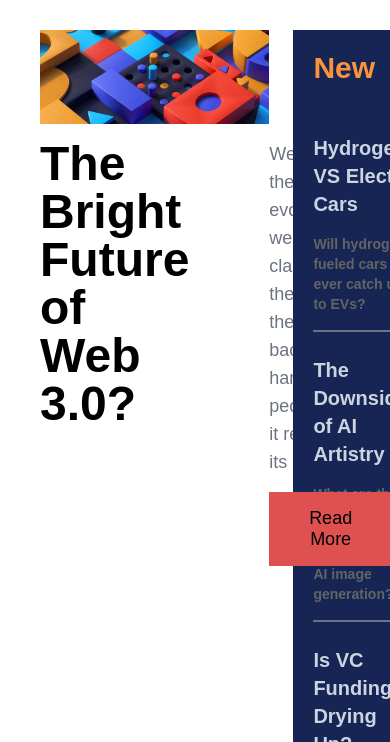
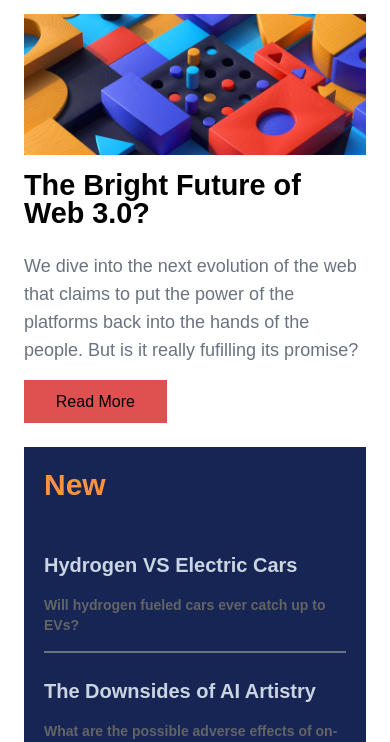
Before and after one commit to H4RSHUH/23BCS11388_Harsh_Ass1, a plain HTML site: page index.html in a window 390 px wide. Shown: the part 102-844 px from the top of the page. Drawn offline with Linux system fonts and the light colour scheme.

Commit message:
media queries

```diff
--- a/style.css
+++ b/style.css
@@ -51,7 +51,7 @@ li:hover{
 }
 
 .left{
-    width: 74%;
+    width: 73%;
     display: flex;
     flex-direction: column;
     gap: 1rem;
@@ -206,3 +206,70 @@ h3{
         color: rgb(156 163 175);
 
 }
+
+@media (max-width: 1024px) {
+
+    .nav-bar {
+    display: none;
+  }
+
+    .left, .right {
+        width: 100%;
+    }
+
+    .feature-bottom {
+        flex-direction: column;
+        gap: 2rem;
+    }
+
+    .laptop {
+        grid-template-columns: repeat(2, 1fr);
+    }
+
+    ul {
+        gap: 1.2rem;
+        font-size: 1rem;
+    }
+
+    h1 {
+        font-size: 2.2rem;
+    }
+}
+
+@media (max-width: 768px) {
+
+
+    .nav-bar {
+    display: none;
+  }
+
+    .herosection {
+        flex-direction: column;
+    }
+
+    .feature-bottom {
+        flex-direction: column;
+        gap: 1.5rem;
+    }
+
+    .laptop {
+        grid-template-columns: 1fr;
+    }
+
+    h1 {
+        font-size: 1.8rem;
+    }
+
+    .btn {
+        padding: 0.6rem 1.8rem;
+        font-size: 1rem;
+    }
+
+    .lap-img {
+        width: 6rem;
+    }
+
+    .container {
+        padding: 1.5rem;
+    }
+}
```
